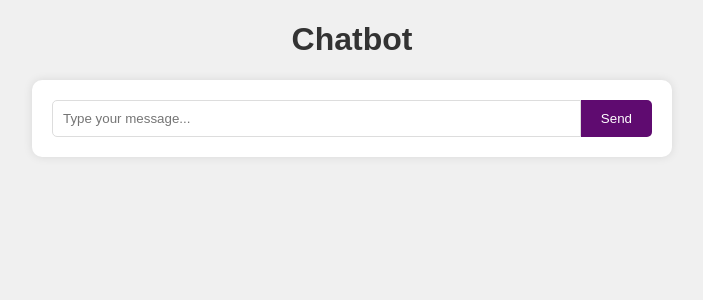
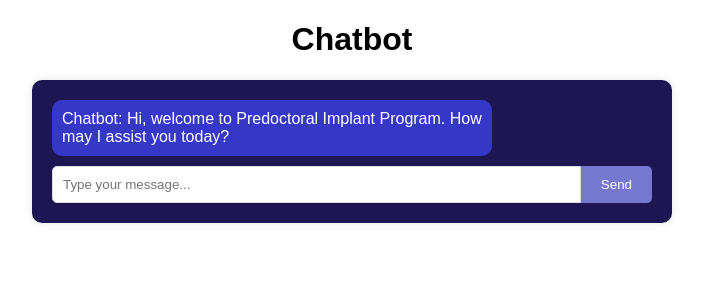
Before and after one commit to fl-sll/research, a Flask app: page / in a window 1280 px wide. Shown: the top 300 px of the page, without its empty margins (288-991 px from the left). Run offline with Flask 3, Linux system fonts and the light colour scheme; parts of the project's set-up code (start-up, migrations or seed data) failed here and were passed over.

Commit message:
update based on the report docx

```diff
--- a/app.py
+++ b/app.py
@@ -57,16 +57,24 @@ def chatbot_loop(user_input, intent):
     similarity_scores = user_input_tfidf.dot(X_tfidf.T).toarray()[0]
     max_similarity = np.max(similarity_scores)
 
-    if max_similarity < 0.5:
-        return f"{bot_name}: I do not understand..."
+    if intent == "IOD_Protocol_Treatment_Codes" and max_similarity >= 0.5:
+        for intent_data in intents['intents']:
+            if intent_data['tag'] == intent:
+                responses = intent_data['responses']
+                response = f"{bot_name}:\n" + "\n".join(responses[0].split('\n')[1:])
+                return response
 
+    # Normal loop for other intents
     for intent_data in intents['intents']:
         if intent_data['tag'] == intent:
             responses = intent_data['responses']
             response = f"{bot_name}: " + random.choice(responses)
             return response
 
+    # Default response for unrecognized intents or low similarity
     return f"{bot_name}: I do not understand..."
+
+
 
 @app.route('/')
 def home():
--- a/templates/index.html
+++ b/templates/index.html
@@ -1,3 +1,4 @@
+
 <!DOCTYPE html>
 <html>
 <head>
@@ -5,7 +6,7 @@
     <style>
         body {
             font-family: Arial, sans-serif;
-            background-color: #f0f0f0;
+            background-color: white;
             margin: 0;
             padding: 0;
         }
@@ -14,14 +15,15 @@
             max-width: 600px;
             margin: 0 auto;
             padding: 20px;
-            background-color: #fff;
+            background-color: #1e1553;
             border-radius: 10px;
             box-shadow: 0 0 10px rgba(0, 0, 0, 0.1);
+            position: relative;
         }
 
         h1 {
             text-align: center;
-            color: #333;
+            color: black;
         }
 
         .message-container {
@@ -30,7 +32,7 @@
         }
 
         .user-bubble {
-            background-color: #5c107a;
+            background-color: #7678cf;
             color: #fff;
             border-radius: 10px;
             padding: 10px;
@@ -39,8 +41,8 @@
         }
 
         .bot-bubble {
-            background-color: #eee;
-            color: #333;
+            background-color: #3537c7;
+            color: white;
             border-radius: 10px;
             padding: 10px;
             max-width: 70%;
@@ -64,7 +66,7 @@
 
         button[type="submit"] {
             padding: 10px 20px;
-            background-color: #5f0b70;
+            background-color: #7678cf;
             color: #fff;
             border: none;
             border-radius: 0 5px 5px 0;
@@ -72,19 +74,33 @@
         }
 
         button[type="submit"]:hover {
-            background-color: #6e06b3;
+            background-color: #7678cf;
+        }
+
+
+        #chatbot-icon {
+            position: absolute;
+            bottom: 20px;
+            right: 20px;
+            width: 50px;
+            height: auto;
+            border-radius: 50%;
+            box-shadow: 0 0 10px rgba(0, 0, 0, 0.1);
         }
     </style>
 </head>
 <body>
     <h1>Chatbot</h1>
     <div id="chat-container">
-        <div id="chat-area"></div>
+        <div id="chat-area">
+            <div class="message-container">
+                <div class="bot-bubble">Chatbot: Hi, welcome to Predoctoral Implant Program. How may I assist you today?</div>
+            </div>
+        </div>
         <form id="user-input-form">
             <input type="text" id="user-input" placeholder="Type your message..." autocomplete="off">
             <button type="submit">Send</button>
         </form>
-    </div>
     <script src="https://code.jquery.com/jquery-3.6.0.min.js"></script>
     <script>
         $(document).ready(function() {
@@ -98,14 +114,22 @@
                     url: '/ask',
                     data: { user_input: userInput },
                     success: function(response) {
-                        const botResponse = response.bot_response;
-                        $('#chat-area').append('<div class="message-container"><div class="bot-bubble">' + botResponse + '</div></div>');
-                        // Scroll to the bottom of the chat area
+                        let botResponse = response.bot_response;
+                        if (botResponse.startsWith("Faculty:")) {
+                            //format it as a list
+                            botResponse = botResponse.replace(/\d+\./g, '<br>$&');
+                            $('#chat-area').append('<div class="message-container"><div class="bot-bubble">' + botResponse + '</div></div>');
+                        } else {
+
+                            $('#chat-area').append('<div class="message-container"><div class="bot-bubble">' + botResponse + '</div></div>');
+                        }
                         $('#chat-area').scrollTop($('#chat-area')[0].scrollHeight);
                     }
                 });
             });
         });
-    </script>
+     </script>
+
+
 </body>
 </html>
```
Also changed, not shown: data.json.
